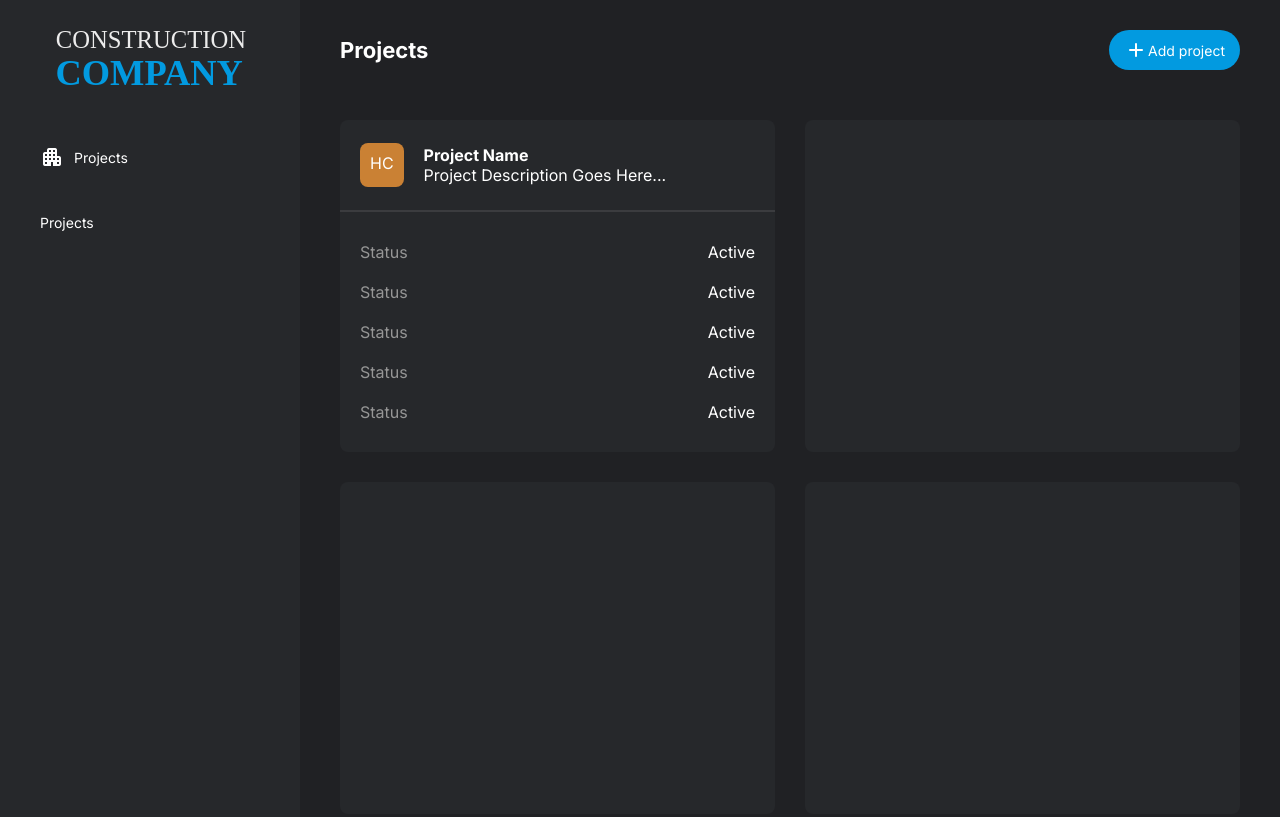
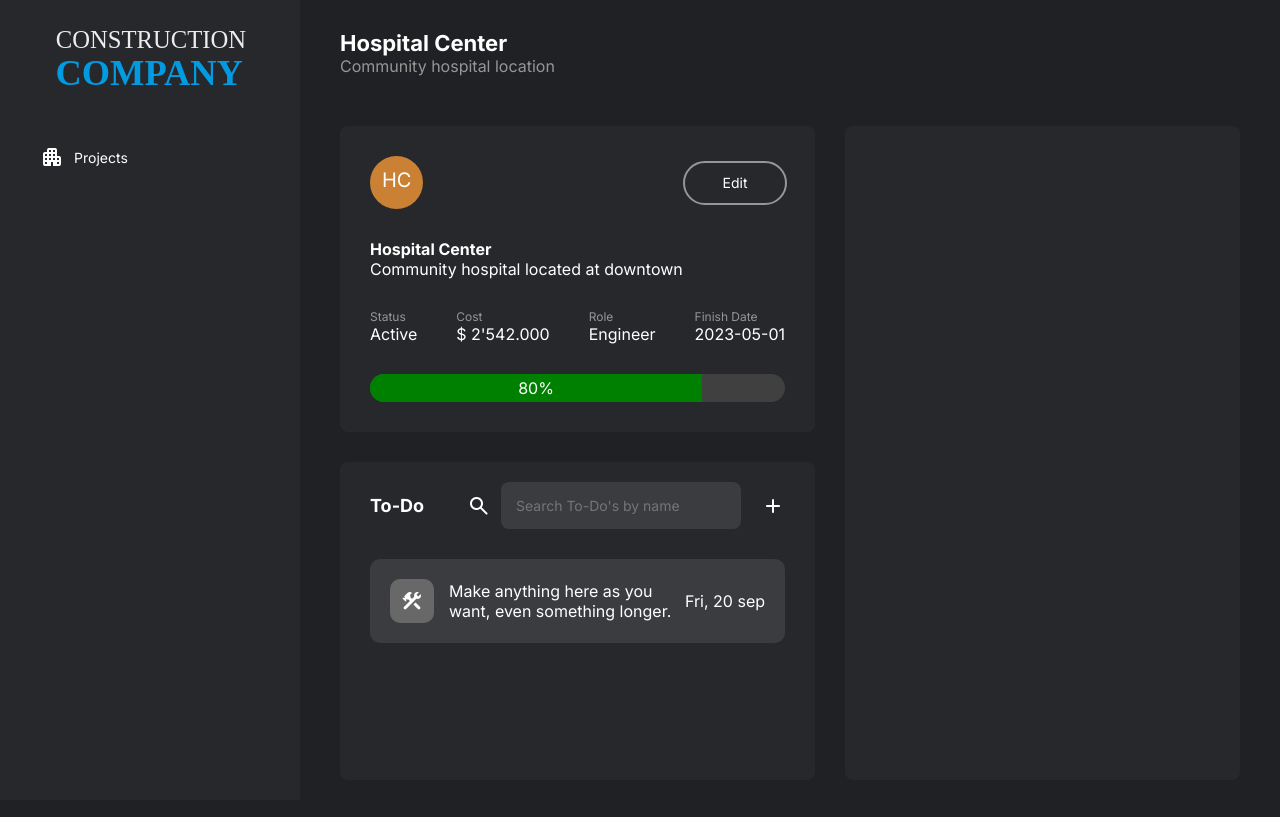
Before and after one commit to HectorLlano/ThatOpenExercise, a plain HTML site: page index.html in a window 1280 px wide. Shown: the top 817 px of the page. Drawn offline with nearby package versions, Linux system fonts and the light colour scheme.

Commit message:
add project details page and style

```diff
--- a/index.html
+++ b/index.html
@@ -1,44 +1,60 @@
 <!DOCTYPE html>
 <html lang="en">
   <head>
-    <meta charset="UTF-8">
-    <meta name="viewport" content="width=device-width, initial-scale=1.0">
+    <meta charset="UTF-8" />
+    <meta name="viewport" content="width=device-width, initial-scale=1.0" />
     <title>Infinity Dashboard</title>
-    <link rel="stylesheet" href="https://fonts.googleapis.com/css2?family=Material+Symbols+Rounded:opsz,wght,FILL,GRAD@24,400,0,0" />
-    <link rel="stylesheet" href="style.css">
+    <link
+      rel="stylesheet"
+      href="https://fonts.googleapis.com/css2?family=Material+Symbols+Rounded:opsz,wght,FILL,GRAD@24,400,0,0"
+    />
+    <link rel="stylesheet" href="style.css" />
   </head>
   <body>
     <aside id="sidebar">
-        <img id="company-logo" src="./assets/company-logo.svg" alt="Construction Company">
+      <img
+        id="company-logo"
+        src="./assets/company-logo.svg"
+        alt="Construction Company"
+      />
       <ul id="nav-buttons">
-            <li><span class="material-symbols-rounded">
-                apartment
-                </span>Projects</li>
-            <li>Projects</li>
+        <li>
+          <span class="material-symbols-rounded"> apartment </span>Projects
+        </li>
       </ul>
     </aside>
     <main id="content">
+      <div class="page" id="projects-page" style="display: none">
         <dialog id="new-project-modal">
           <form action="">
             <h2>New Project</h2>
             <div class="input-list">
               <div class="form-field-container">
-                        <label for=""><span class="material-symbols-rounded">
-                            apartment
-                            </span>Name</label>
-                        <input type="text" placeholder="Riverfront Promenade">
+                <label for=""
+                  ><span class="material-symbols-rounded"> apartment </span
+                  >Name</label
+                >
+                <input type="text" placeholder="Riverfront Promenade" />
                 <p class="input-tip">Tip: Give it a short name</p>
               </div>
               <div class="form-field-container">
-                        <label for=""><span class="material-symbols-rounded">
-                            subject
-                            </span>Description</label>
-                        <textarea name="" id="" cols="30" rows="5" placeholder="Give you a description"></textarea>
+                <label for=""
+                  ><span class="material-symbols-rounded"> subject </span
+                  >Description</label
+                >
+                <textarea
+                  name=""
+                  id=""
+                  cols="30"
+                  rows="5"
+                  placeholder="Give you a description"
+                ></textarea>
               </div>
               <div class="form-field-container">
-                        <label for=""><span class="material-symbols-rounded">
-                            account_circle
-                            </span>Role</label>
+                <label for=""
+                  ><span class="material-symbols-rounded"> account_circle </span
+                  >Role</label
+                >
                 <select name="" id="">
                   <option value="">Architect</option>
                   <option value="">Engineer</option>
@@ -46,9 +62,11 @@
                 </select>
               </div>
               <div class="form-field-container">
-                        <label for=""><span class="material-symbols-rounded">
-                            not_listed_location
-                            </span>Status</label>
+                <label for=""
+                  ><span class="material-symbols-rounded">
+                    not_listed_location </span
+                  >Status</label
+                >
                 <select name="" id="">
                   <option value="">Pending</option>
                   <option value="">Active</option>
@@ -56,14 +74,15 @@
                 </select>
               </div>
               <div class="form-field-container">
-                        <label for=""><span class="material-symbols-rounded">
-                            calendar_month
-                            </span>Finish Date</label>
-                        <input type="date">
+                <label for=""
+                  ><span class="material-symbols-rounded"> calendar_month </span
+                  >Finish Date</label
+                >
+                <input type="date" />
               </div>
             </div>
             <div id="form-buttons">
-                    <button class= "cancel-button">Cancel</button>
+              <button class="cancel-button">Cancel</button>
               <button class="accept-button">Accept</button>
             </div>
           </form>
@@ -71,15 +90,24 @@
         <header id="page-header">
           <h2>Projects</h2>
           <div>
-                <button><span class="material-symbols-rounded">
-                    add
-                    </span>Add project</button>
+            <button>
+              <span class="material-symbols-rounded"> add </span>Add project
+            </button>
           </div>
         </header>
         <div id="projects-list">
           <div class="project-card">
             <div class="card-header">
-                    <p style="background-color: #ca8134; padding: 10px; border-radius: 8px; aspect-ratio: 1;">HC</p>
+              <p
+                style="
+                  background-color: #ca8134;
+                  padding: 10px;
+                  border-radius: 8px;
+                  aspect-ratio: 1;
+                "
+              >
+                HC
+              </p>
               <div>
                 <h5>Project Name</h5>
                 <p>Project Description Goes Here...</p>
@@ -87,23 +115,23 @@
             </div>
             <div class="card-content">
               <div class="card-property">
-                        <p style="color: #969696;">Status</p>
+                <p style="color: #969696">Status</p>
                 <p>Active</p>
               </div>
               <div class="card-property">
-                        <p style="color: #969696;">Status</p>
+                <p style="color: #969696">Status</p>
                 <p>Active</p>
               </div>
               <div class="card-property">
-                        <p style="color: #969696;">Status</p>
+                <p style="color: #969696">Status</p>
                 <p>Active</p>
               </div>
               <div class="card-property">
-                        <p style="color: #969696;">Status</p>
+                <p style="color: #969696">Status</p>
                 <p>Active</p>
               </div>
               <div class="card-property">
-                        <p style="color: #969696;">Status</p>
+                <p style="color: #969696">Status</p>
                 <p>Active</p>
               </div>
             </div>
@@ -116,6 +144,78 @@
           <div class="project-card"></div>
           <div class="project-card"></div>
         </div>
+      </div>
+      <div class="page" id="project-details">
+        <header>
+          <div>
+            <h2>Hospital Center</h2>
+            <p style="color: #969696">Community hospital location</p>
+          </div>
+        </header>
+        <div class="main-page-content">
+            <div style="display: flex; flex-direction: column; row-gap: 30px;">
+                <div class="dashboard-card" style="padding: 30px 0;">
+                  <div style="display: flex; justify-content: space-between; align-items: center; padding: 0px 30px; margin-bottom: 30px;">
+                    <p style="font-size: 20px; background-color: #ca8134; aspect-ratio: 1; border-radius: 100%; padding: 12px;">HC</p>
+                    <button class="btn-secondary"><p style="width: 100%;">Edit</p></button>
+                  </div>
+                  <div style="padding: 0 30px;">
+                    <div>
+                      <h5>Hospital Center</h5>
+                      <p>Community hospital located at downtown</p>
+                    </div>
+                    <div style="display: flex; column-gap: 30px; padding: 30px 0px; justify-content: space-between;">
+                      <div>
+                        <p style="color: #969696; font-size: var(--font-sm)">Status</p>
+                        <p>Active</p>
+                      </div>
+                      <div>
+                        <p style="color: #969696; font-size: var(--font-sm)">Cost</p>
+                        <p>$ 2'542.000</p>
+                      </div>
+                      <div>
+                        <p style="color: #969696; font-size: var(--font-sm)">Role</p>
+                        <p>Engineer</p>
+                      </div>
+                      <div>
+                        <p style="color: #969696; font-size: var(--font-sm)">Finish Date</p>
+                        <p>2023-05-01</p>
+                      </div>
+                    </div>
+                    <div style="background-color: #404040; border-radius: 9999px; overflow: auto;">
+                      <div style="width: 80%; background-color: green; padding: 4px 0; text-align: center;">80%</div>
+                    </div>
+                  </div>
+                </div>
+                <div class="dashboard-card" style="flex-grow: 1;">
+                  <div style="padding: 20px 30px; display: flex; align-items: center; justify-content: space-between;">
+                    <h4>To-Do</h4>
+                    <div style="display: flex; align-items: center; justify-content: end; column-gap: 20px;">
+                      <div style="display: flex; align-items: center; column-gap: 10px;">
+                        <span class="material-symbols-rounded">search</span>
+                        <input type="text" placeholder="Search To-Do's by name" style="width: 100%;">
+                      </div>
+                      <span class="material-symbols-rounded">add</span>
+                    </div>
+                  </div>
+                  <div style="display: flex; flex-direction: column; padding: 10px 30px; row-gap: 20px;">
+                    <div class="todo-item">
+                      <div style="display: flex; justify-content: space-between; align-items: center;">
+                        <div style="display: flex; column-gap: 15px; align-items: center;">
+                          <span class="material-symbols-rounded" style="padding: 10px; background-color: #686868; border-radius: 10px;">
+                            construction
+                            </span>
+                          <p>Make anything here as you want, even something longer.</p>
+                        </div>
+                        <p style="text-wrap: nowrap; margin-left: 10px;">Fri, 20 sep</p>
+                      </div>
+                    </div>
+                  </div>
+                </div>
+              </div>
+          <div id="viewer-container" class="dashboard-card"></div>
+        </div>
+      </div>
     </main>
   </body>
 </html>
--- a/style.css
+++ b/style.css
@@ -66,6 +66,12 @@ button {
 
 button:hover {
     background-color: var(--primary-400);
+}
+
+.page {
+    display: flex;
+    flex-direction: column;
+    height: 100%;
 }
 
 /* Sidebar Style */
@@ -249,3 +255,43 @@ input:focus, textarea:focus, select:focus {
 .accept-button:hover {
     background-color: rgb(73, 167, 73);
 }
+
+/* Project Details Page */
+
+.dashboard-card {
+    background-color: var(--background-100);
+    border-radius: 8px;
+    display: flex;
+    flex-direction: column;
+}
+
+#project-details > .main-page-content {
+    display: grid;
+    padding: 20px 40px;
+    gap: 30px;
+    grid-template-columns: 475px 1fr;
+    height: 100%;
+}
+
+.btn-secondary {
+    background-color: transparent;
+    outline: 2px solid #969696;
+    width: 100px;
+    text-align: center;
+}
+
+.btn-secondary:hover {
+    background-color: var(--primary);
+    outline: none;
+}
+
+.todo-item {
+    padding: 20px;
+    background-color: var(--background-200);
+    border-radius: 10px;
+    cursor: pointer;
+}
+
+.todo-item:hover {
+    background-color: var(--primary);
+}
```
Lines whose indentation alone changed are shown as unchanged.
